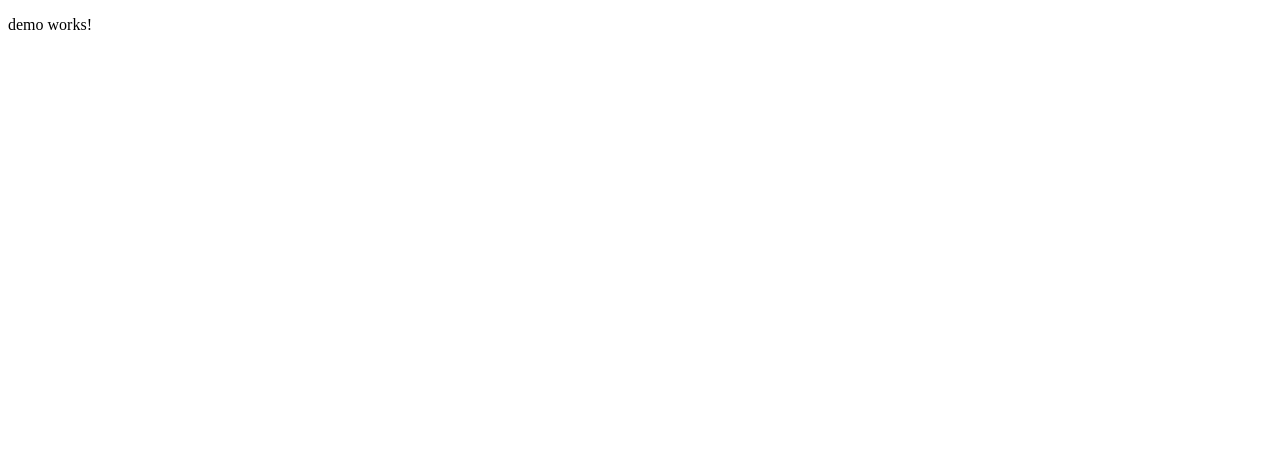
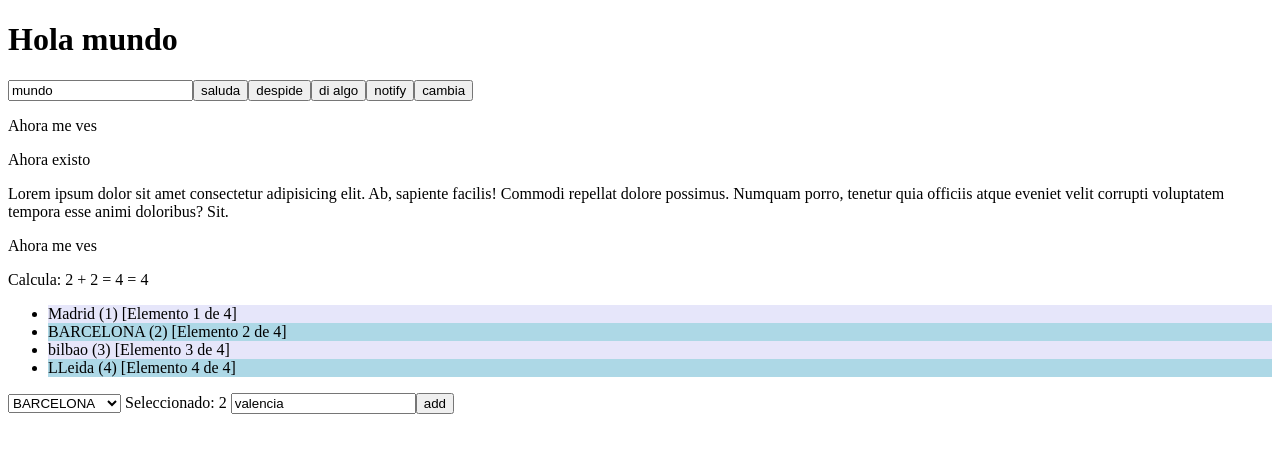
Before and after one commit to jmagit/LLEIDA_20190218, an Angular app: page / in a window 1280 px wide. Shown: the top 452 px of the page. Built offline with nearby package versions, Linux system fonts and the light colour scheme.

Commit message:
plantilla

```diff
--- a/src/app/demo/demo.component.html
+++ b/src/app/demo/demo.component.html
@@ -1,3 +1,38 @@
+<h1>Hola {{nombre}}</h1>
 <p>
-  demo works!
+  <input type="text" [(ngModel)]="nombre">
+  <input type="button" value="saluda" (click)="saluda()" >
+  <input type="button" value="despide" (click)="despide()" >
+  <input type="button" value="di algo" (click)="di('algo')" >
+  <input type="button" value="notify" (click)="notify.add('Añade notificación')" >
+  <input type="button" value="cambia" (click)="cambia()" >
 </p>
+<p [textContent]="resultado">Esto se pierde</p>
+<p [innerHTML]="resultado">Esto se pierde</p>
+
+<p [hidden]="!visible">Ahora me ves</p>
+<p *ngIf="visible">Ahora existo</p>
+
+<p [ngClass]="estetica" >Lorem ipsum dolor sit amet consectetur adipisicing elit. Ab, sapiente facilis! Commodi repellat dolore possimus. Numquam porro, tenetur quia officiis atque eveniet velit corrupti voluptatem tempora esse animi doloribus? Sit.</p>
+<p [class.invisible]="!visible">Ahora me ves</p>
+
+<p>
+  Calcula: 2 + 2 = {{2+2}} = {{calcula(2,2)}}
+</p>
+
+<ul>
+  <li *ngFor="let item of listado; let ind=index; let fondo=odd;"
+    [style.background-color]="fondo ? 'LightBlue' : 'Lavender'">
+    {{item.nombre}} ({{item.id}}) [Elemento {{ind + 1}} de {{listado.length}}]
+  </li>
+</ul>
+
+<p>
+  <select [(ngModel)]="idProvincia" >
+    <option value="">--Elige opción--</option>
+    <option *ngFor="let p of listado" [value]="p.id">{{p.nombre}}</option>
+  </select>
+  Seleccionado: {{idProvincia}}
+  <input type="text" value="valencia" #txtProvincia>
+  <input type="button" value="add" (click)="add(txtProvincia.value)" >
+</p>
```
